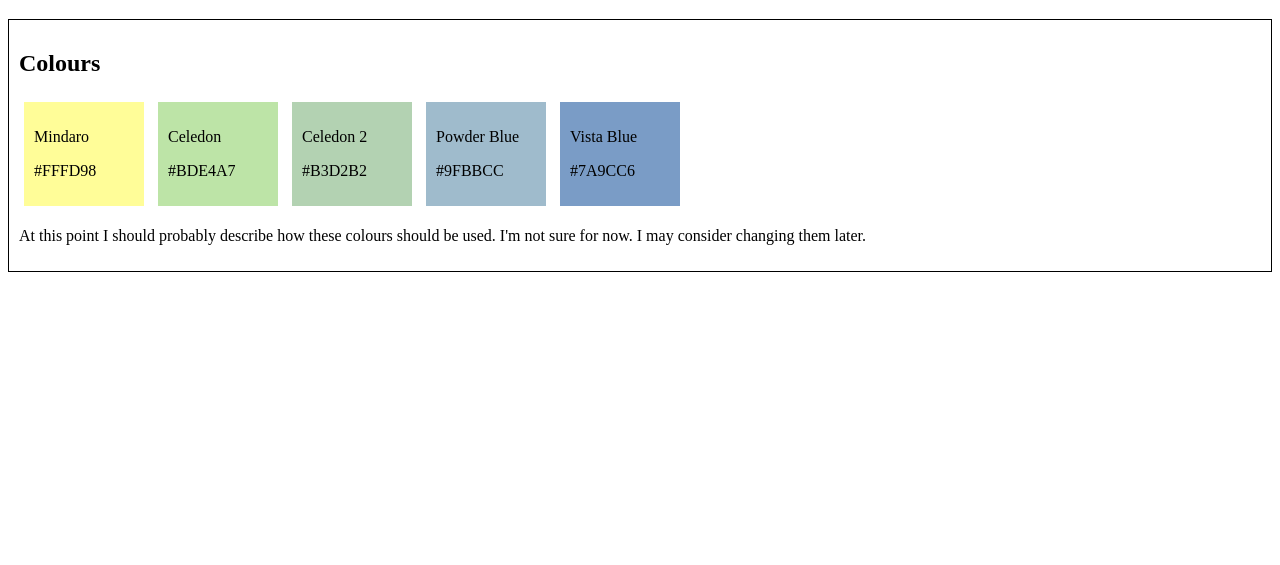
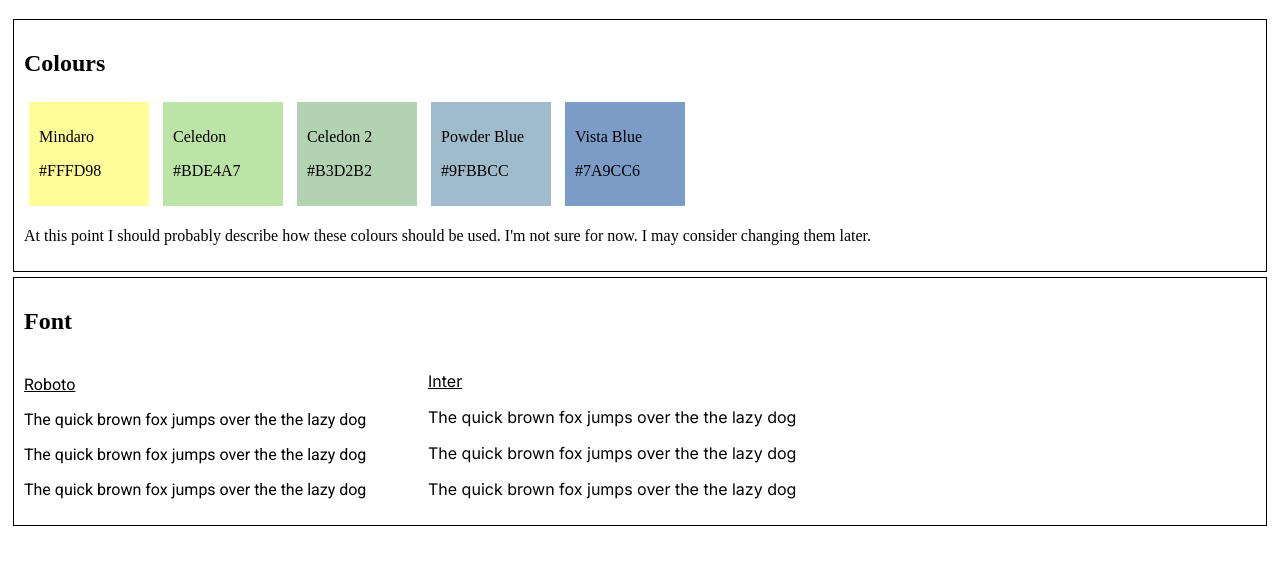
Before and after one commit to Kanorade/website-design-system, a plain HTML site: page starting/index.html in a window 1280 px wide. Shown: the part 61-626 px from the top of the page. Drawn offline with Linux system fonts and the light colour scheme.

Commit message:
Add font section

```diff
--- a/starting/index.html
+++ b/starting/index.html
@@ -5,6 +5,12 @@
     <meta name="viewport" content="width=device-width, initial-scale=1.0">
     <title>Style guide</title>
     <link href="styles.css" rel="stylesheet">
+
+    <link rel="preconnect" href="https://fonts.googleapis.com">
+    <link rel="preconnect" href="https://fonts.gstatic.com" crossorigin>
+    <link href="https://fonts.googleapis.com/css2?
+    family=Inter:ital,opsz,wght@0,14..32,100..900;1,14..32,100..900&
+    family=Roboto:ital,wght@0,100..900;1,100..900&display=swap" rel="stylesheet">
 </head>
 <body>
     <h1>My website style guide</h1>
@@ -38,5 +44,20 @@
             </p>
         </div>
     </section>
+    <section>
+        <h2>Font</h2>
+        <div class="font-panel">
+            <p class="font-label roboto">Roboto</p>
+            <p class="regular roboto">The quick brown fox jumps over the the lazy dog</p>
+            <p class="bold roboto">The quick brown fox jumps over the the lazy dog</p>
+            <p class="italic roboto">The quick brown fox jumps over the the lazy dog</p>
+        </div>
+        <div class="font-panel">
+            <p class="font-label inter">Inter</p>
+            <p class="regular inter">The quick brown fox jumps over the the lazy dog</p>
+            <p class="bold inter">The quick brown fox jumps over the the lazy dog</p>
+            <p class="italic inter">The quick brown fox jumps over the the lazy dog</p>
+        </div>
+    </section>
 </body>
 </html>
--- a/starting/styles.css
+++ b/starting/styles.css
@@ -1,6 +1,7 @@
 section {
     border: 1px solid black;
     padding: 10px;
+    margin: 5px;
 }
 
 .mindaro {
@@ -29,3 +30,20 @@ section {
     display: inline-block;
     margin: 5px;
 }
+
+.font-panel {
+    width: 400px;
+    display: inline-block;
+}
+
+.roboto {
+    font-family: 'Roboto', sans-serif;
+}
+
+.inter {
+    font-family: 'Inter', sans-serif;
+}
+
+.font-label {
+    text-decoration: underline;
+}
```
